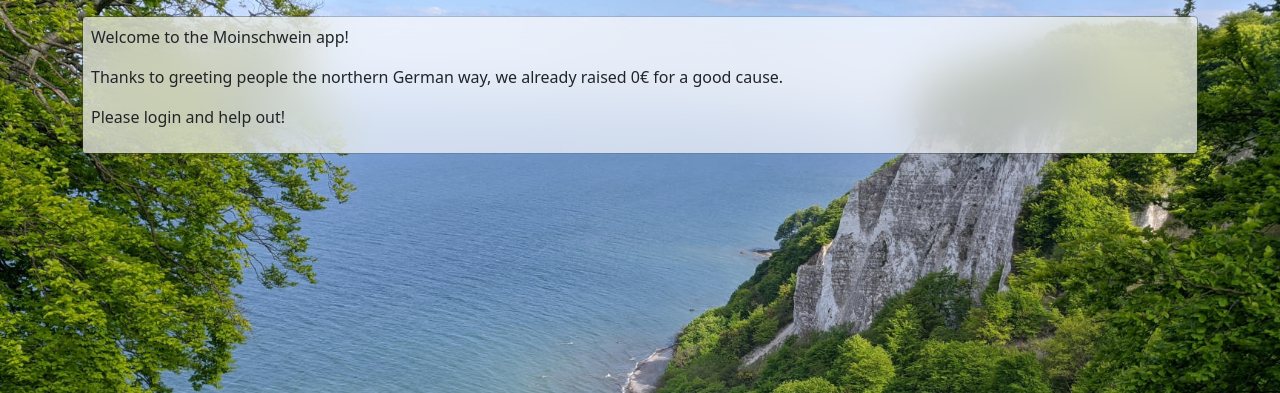
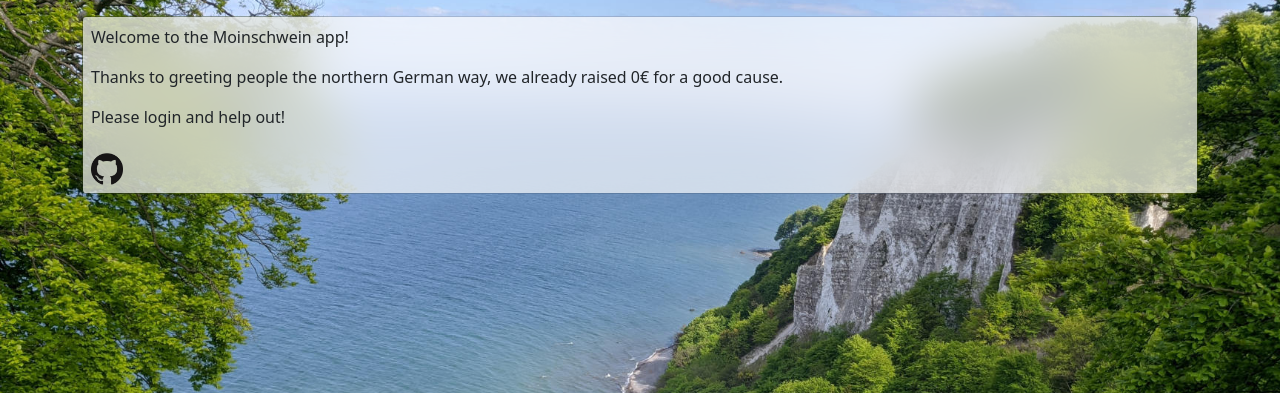
Before and after one commit to MaWalla/Moinschwein, a Django app: page / in a window 1280 px wide. Shown: the part 74-467 px from the top of the page. Run offline with Django 4.2, Linux system fonts and the light colour scheme; data that the repository does not hold is empty.

Commit message:
added link to github

```diff
--- a/moinschwein/static/css/index.css
+++ b/moinschwein/static/css/index.css
@@ -0,0 +1,4 @@
+.github-link-image {
+    width: 32px;
+    height: 32px;
+}
--- a/moinschwein/templates/moinschwein/index.html
+++ b/moinschwein/templates/moinschwein/index.html
@@ -1,4 +1,8 @@
-{% extends 'moinschwein/base.html' %} {% load i18n %}
+{% extends 'moinschwein/base.html' %} {% load static i18n %}
+
+{% block extra-styles %}
+    <link rel="stylesheet" href="{% static 'css/index.css' %}">
+{% endblock %}
 
 {% block content %}
     <div class="container">
@@ -12,6 +16,7 @@
                     {% endblocktrans %}</p>
 
                     <p>{% trans 'Please login and help out!' %}</p>
+                    <a class="mt-2" href="https://github.com/MaWalla/Moinschwein"><img class="github-link-image" src="{% static 'img/GitHub-Mark-120px-plus.png' %}"></a>
                 </div>
             </div>
         </div>
```
Also changed, not shown: moinschwein/static/img/GitHub-Mark-120px-plus.png (added).
